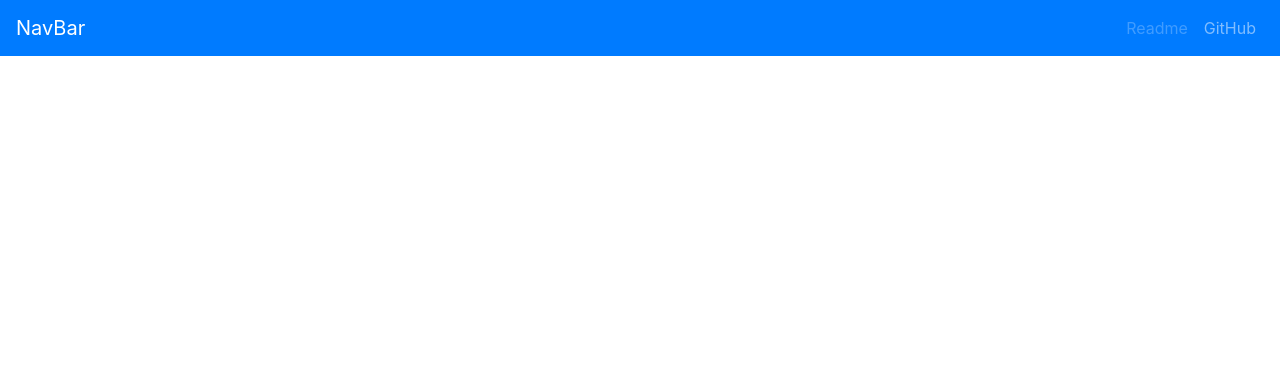
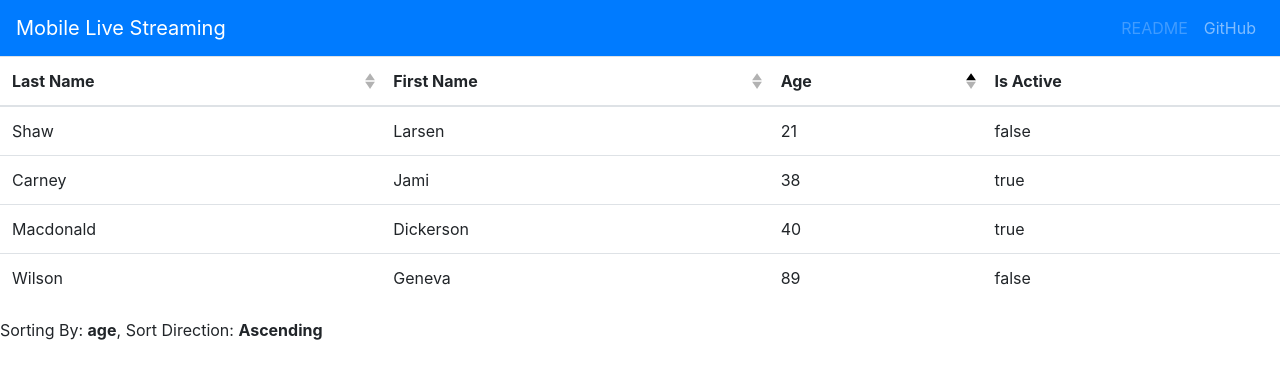
Before and after one commit to panyapoc/mobilelivestream, a Vue app in the folder webui/: page / in a window 1280 px wide. Shown: the top 378 px of the page. Built offline with nearby package versions, Linux system fonts and the light colour scheme.

Commit message:
[ui] new icon

```diff
--- a/webui/package.json
+++ b/webui/package.json
@@ -1,5 +1,5 @@
 {
-  "name": "MobileStreming UI",
+  "name": "mobilestreming-ui",
   "version": "0.1.0",
   "private": true,
   "scripts": {
--- a/webui/src/components/ChannelList.vue
+++ b/webui/src/components/ChannelList.vue
@@ -1,16 +1,41 @@
 <template>
   <div class="ChannelList">
+    <b-table
+      :items="items"
+      :fields="fields"
+      :sort-by.sync="sortBy"
+      :sort-desc.sync="sortDesc"
+      responsive="sm"
+    ></b-table>
 
+    <div>
+      Sorting By: <b>{{ sortBy }}</b>, Sort Direction:
+      <b>{{ sortDesc ? 'Descending' : 'Ascending' }}</b>
+    </div>
   </div>
 </template>
 
 <script>
-export default {
-  name: 'ChannelList',
-  // props: {
-  //   msg: String
-  // }
-}
+  export default {
+    data() {
+      return {
+        sortBy: 'age',
+        sortDesc: false,
+        fields: [
+          { key: 'last_name', sortable: true },
+          { key: 'first_name', sortable: true },
+          { key: 'age', sortable: true },
+          { key: 'isActive', sortable: false }
+        ],
+        items: [
+          { isActive: true, age: 40, first_name: 'Dickerson', last_name: 'Macdonald' },
+          { isActive: false, age: 21, first_name: 'Larsen', last_name: 'Shaw' },
+          { isActive: false, age: 89, first_name: 'Geneva', last_name: 'Wilson' },
+          { isActive: true, age: 38, first_name: 'Jami', last_name: 'Carney' }
+        ]
+      }
+    }
+  }
 </script>
 
 <!-- Add "scoped" attribute to limit CSS to this component only -->
--- a/webui/src/components/NavBar.vue
+++ b/webui/src/components/NavBar.vue
@@ -2,7 +2,7 @@
   <div class="NavBar">
     <div>
       <b-navbar toggleable="lg" type="dark" variant="primary">
-        <b-navbar-brand href="#">NavBar</b-navbar-brand>
+        <b-navbar-brand href="#">Mobile Live Streaming</b-navbar-brand>
         <b-navbar-toggle target="nav-collapse"></b-navbar-toggle>
         <b-collapse id="nav-collapse" is-nav>
           <!-- <b-navbar-nav>
@@ -11,7 +11,7 @@
           </b-navbar-nav> -->
           <!-- Right aligned nav items -->
           <b-navbar-nav class="ml-auto">
-            <b-nav-item href="#" disabled>Readme</b-nav-item>
+            <b-nav-item href="#" disabled>README</b-nav-item>
             <b-nav-item target="_blank" rel="noopener noreferrer" href="https://github.com/panyapoc/mobilelivestream">GitHub</b-nav-item>
           </b-navbar-nav>
         </b-collapse>
--- /dev/null
+++ b/webui/vue.config.js
@@ -0,0 +1,23 @@
+// vue.config.js
+module.exports = {
+    pages: {
+        index: {
+            // entry for the page
+            entry: 'src/main.js',
+            // the source template
+            template: 'public/index.html',
+            // output as dist/index.html
+            filename: 'index.html',
+            // when using title option,
+            // template title tag needs to be <title><%= htmlWebpackPlugin.options.title %></title>
+            title: 'Mobile Live Streaming',
+            // chunks to include on this page, by default includes
+            // extracted common chunks and vendor chunks.
+            chunks: ['chunk-vendors', 'chunk-common', 'index']
+        },
+        // when using the entry-only string format,
+        // template is inferred to be `public/subpage.html`
+        // and falls back to `public/index.html` if not found.
+        // Output filename is inferred to be `subpage.html`.
+    }
+}
```
Also changed, not shown: webui/src/jsconfig.json (added, +10 -0 lines), 1 other file (tests, documents, lock files or other folders).
